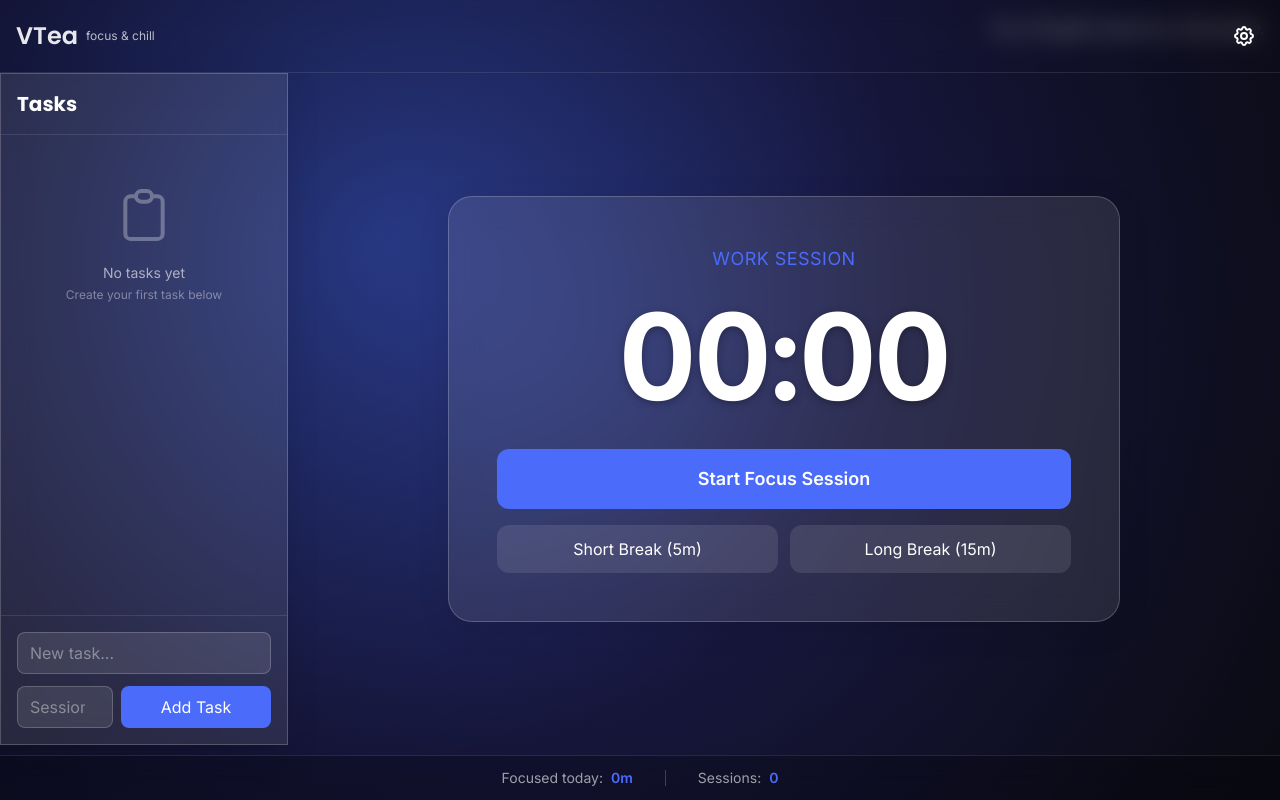
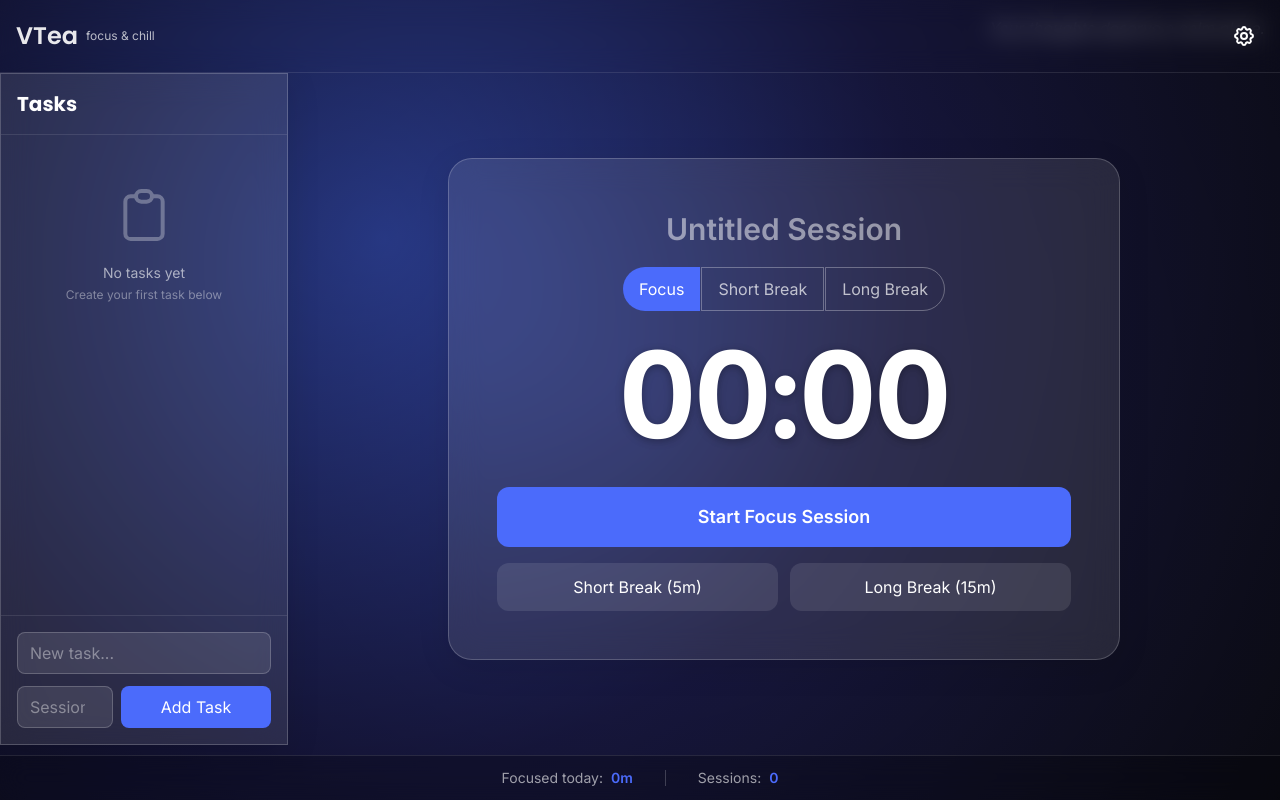
Before and after one commit to TranVietTieesn/focus-time, a React (Vite) app: page / in a window 1280 px wide. Built offline with nearby package versions, Linux system fonts and the light colour scheme.

Commit message:
Phase 2 Core: FocusTitle and ModeSwitcher components (T201-T212)

```diff
--- a/src/components/FocusCard.tsx
+++ b/src/components/FocusCard.tsx
@@ -1,9 +1,12 @@
 /**
  * FocusCard - Main timer card with glassmorphism effect
+ * VTea UI Makeover: Added FocusTitle and ModeSwitcher
  */
 
 import { useStore } from '@/store';
 import { formatTime, minutesToSeconds } from '@/lib/time';
+import { FocusTitle } from './FocusTitle';
+import { ModeSwitcher } from './ModeSwitcher';
 
 export function FocusCard() {
   const status = useStore((state) => state.status);
@@ -45,17 +48,20 @@ export function FocusCard() {
 
   return (
     <div className="w-full max-w-2xl glass-panel rounded-2xl md:rounded-3xl p-6 md:p-8 lg:p-12">
-      {/* Session Type Label */}
-      <div className="text-center mb-4 md:mb-6">
-        <p className={`text-base md:text-lg uppercase tracking-wide ${getSessionColor()}`}>
-          {getSessionTypeLabel()}
-        </p>
-        {status !== 'idle' && (
-          <p className="text-xs md:text-sm text-white/60 mt-2">
+      {/* Focus Title - VTea UI Makeover */}
+      <FocusTitle />
+
+      {/* Mode Switcher - VTea UI Makeover */}
+      <ModeSwitcher />
+
+      {/* Session Counter */}
+      {status !== 'idle' && (
+        <div className="text-center mb-4">
+          <p className="text-xs md:text-sm text-white/60">
             Session {currentSessionIndex} of {sessionsBeforeLongBreak}
           </p>
-        )}
-      </div>
+        </div>
+      )}
 
       {/* Timer Display - VTea UI Makeover */}
       <div className="text-center mb-6 md:mb-8">
--- /dev/null
+++ b/src/components/FocusTitle.tsx
@@ -0,0 +1,97 @@
+/**
+ * FocusTitle - Inline editable session title component
+ * VTea UI Makeover: Editable title above timer, auto-fills from active task
+ */
+
+import { useState, useEffect, useRef } from 'react';
+import { useStore } from '@/store';
+
+export function FocusTitle() {
+  const activeTask = useStore((state) => {
+    const tasks = state.tasks;
+    const activeTaskId = state.activeTaskId;
+    return tasks.find(t => t.id === activeTaskId) || null;
+  });
+
+  const [title, setTitle] = useState('Untitled Session');
+  const [isEditing, setIsEditing] = useState(false);
+  const inputRef = useRef<HTMLInputElement>(null);
+
+  // Auto-fill from active task
+  useEffect(() => {
+    if (activeTask) {
+      setTitle(activeTask.title);
+    } else {
+      setTitle('Untitled Session');
+    }
+  }, [activeTask]);
+
+  const handleClick = () => {
+    setIsEditing(true);
+  };
+
+  const handleBlur = () => {
+    setIsEditing(false);
+    if (!title.trim()) {
+      setTitle('Untitled Session');
+    }
+  };
+
+  const handleKeyDown = (e: React.KeyboardEvent) => {
+    if (e.key === 'Enter') {
+      e.preventDefault();
+      inputRef.current?.blur();
+    }
+    if (e.key === 'Escape') {
+      e.preventDefault();
+      setTitle(activeTask?.title || 'Untitled Session');
+      inputRef.current?.blur();
+    }
+  };
+
+  useEffect(() => {
+    if (isEditing && inputRef.current) {
+      inputRef.current.focus();
+      inputRef.current.select();
+    }
+  }, [isEditing]);
+
+  return (
+    <div className="text-center mb-4">
+      {isEditing ? (
+        <input
+          ref={inputRef}
+          type="text"
+          value={title}
+          onChange={(e) => setTitle(e.target.value)}
+          onBlur={handleBlur}
+          onKeyDown={handleKeyDown}
+          className="bg-transparent border-b border-white/30 text-2xl md:text-3xl font-semibold text-white/90 text-center focus:outline-none focus:border-white/60 transition-colors px-2 py-1 w-full max-w-md mx-auto"
+          style={{ fontFamily: 'Inter, sans-serif', fontWeight: 600 }}
+          aria-label="Edit session title"
+          maxLength={100}
+        />
+      ) : (
+        <h2
+          onClick={handleClick}
+          className="text-2xl md:text-3xl font-semibold cursor-text hover:text-white/100 transition-colors px-2 py-1"
+          style={{
+            fontFamily: 'Inter, sans-serif',
+            fontWeight: 600,
+            color: title === 'Untitled Session' ? 'rgba(255, 255, 255, 0.5)' : 'rgba(255, 255, 255, 0.9)'
+          }}
+          role="button"
+          tabIndex={0}
+          onKeyDown={(e) => {
+            if (e.key === 'Enter' || e.key === ' ') {
+              e.preventDefault();
+              handleClick();
+            }
+          }}
+        >
+          {title}
+        </h2>
+      )}
+    </div>
+  );
+}
--- /dev/null
+++ b/src/components/ModeSwitcher.tsx
@@ -0,0 +1,110 @@
+/**
+ * ModeSwitcher - Segmented control for session type selection
+ * VTea UI Makeover: Pill-style buttons for Focus/Short Break/Long Break
+ */
+
+import { useStore } from '@/store';
+import { minutesToSeconds } from '@/lib/time';
+
+export function ModeSwitcher() {
+  const type = useStore((state) => state.type);
+  const status = useStore((state) => state.status);
+  const start = useStore((state) => state.start);
+  const workMin = useStore((state) => state.workMin);
+  const shortBreakMin = useStore((state) => state.shortBreakMin);
+  const longBreakMin = useStore((state) => state.longBreakMin);
+
+  const isDisabled = status === 'running';
+
+  const handleModeChange = (newType: 'work' | 'shortBreak' | 'longBreak') => {
+    if (isDisabled || type === newType) return;
+
+    const durations = {
+      work: workMin,
+      shortBreak: shortBreakMin,
+      longBreak: longBreakMin,
+    };
+
+    start(newType, minutesToSeconds(durations[newType]));
+  };
+
+  const getModeColor = (mode: 'work' | 'shortBreak' | 'longBreak') => {
+    if (mode === 'work') return '#4B6BFB';
+    if (mode === 'shortBreak') return '#FF89BB';
+    return '#10B981';
+  };
+
+  const ModeButton = ({
+    mode,
+    label
+  }: {
+    mode: 'work' | 'shortBreak' | 'longBreak';
+    label: string;
+  }) => {
+    const isActive = type === mode;
+    const baseClasses = "min-h-[44px] px-4 py-2 font-medium text-sm md:text-base transition-all duration-200 touch-manipulation";
+
+    const activeStyle = {
+      backgroundColor: getModeColor(mode),
+      color: 'rgba(255, 255, 255, 1.0)',
+      border: 'none',
+    };
+
+    const inactiveStyle = {
+      backgroundColor: 'transparent',
+      color: 'rgba(255, 255, 255, 0.7)',
+      border: '1px solid rgba(255, 255, 255, 0.3)',
+    };
+
+    const hoverStyle = !isActive && !isDisabled ? {
+      backgroundColor: 'rgba(255, 255, 255, 0.05)',
+      borderColor: 'rgba(255, 255, 255, 0.4)',
+    } : {};
+
+    const disabledStyle = isDisabled ? {
+      opacity: 0.5,
+      cursor: 'not-allowed',
+    } : {};
+
+    return (
+      <button
+        onClick={() => handleModeChange(mode)}
+        disabled={isDisabled}
+        aria-pressed={isActive}
+        className={`${baseClasses} focus-ring`}
+        style={{
+          ...(isActive ? activeStyle : inactiveStyle),
+          ...disabledStyle,
+          borderRadius: mode === 'work' ? '999px 0 0 999px' :
+                       mode === 'longBreak' ? '0 999px 999px 0' : '0',
+        }}
+        onMouseEnter={(e) => {
+          if (!isActive && !isDisabled) {
+            Object.assign(e.currentTarget.style, hoverStyle);
+          }
+        }}
+        onMouseLeave={(e) => {
+          if (!isActive && !isDisabled) {
+            Object.assign(e.currentTarget.style, inactiveStyle);
+          }
+        }}
+      >
+        {label}
+      </button>
+    );
+  };
+
+  return (
+    <div
+      className="flex justify-center mb-6"
+      role="group"
+      aria-label="Session type selector"
+    >
+      <div className="inline-flex" style={{ gap: '1px' }}>
+        <ModeButton mode="work" label="Focus" />
+        <ModeButton mode="shortBreak" label="Short Break" />
+        <ModeButton mode="longBreak" label="Long Break" />
+      </div>
+    </div>
+  );
+}
```
